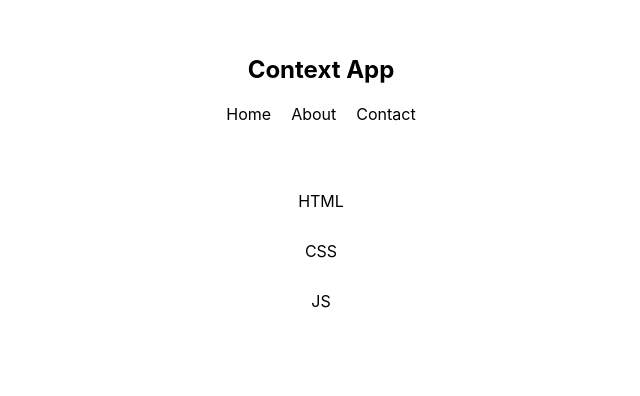
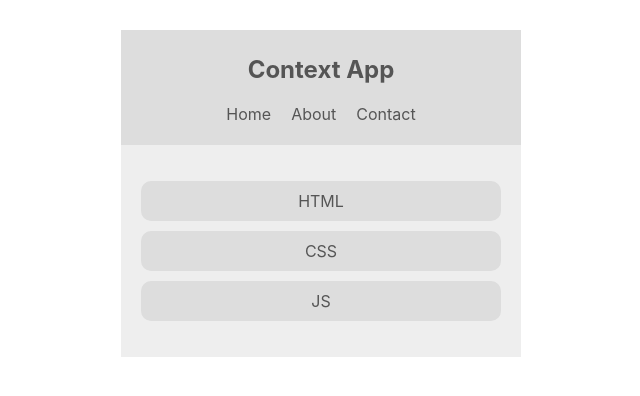
Before and after one commit to jackniu/react-demo, a React (Create React App) app: page / in a window 1280 px wide. Shown: the top 396 px of the page, without its empty margins (319-959 px from the left). Built offline with nearby package versions, Linux system fonts and the light colour scheme.

Commit message:
Method 1: use contextType to get state.

```diff
--- a/src/components/BookList.js
+++ b/src/components/BookList.js
@@ -1,13 +1,18 @@
 import React, { Component } from 'react'
+import { ThemeContext } from '../contexts/ThemeContext'
 
 export class BookList extends Component {
+    // 只有类组件才可以使用static，函数组件请参照官方文档；
+    static contextType = ThemeContext;
     render() {
+        const { isLightTheme, light, dark } = this.context;
+        const theme = isLightTheme ? light : dark;
         return (
-            <div className="book-list">
+            <div className="book-list" style={{ background: theme.bg, color: theme.syntax }}>
                 <ul>
-                    <li>HTML</li>
-                    <li>CSS</li>
-                    <li>JS</li>
+                    <li style={{ background: theme.ui }}>HTML</li>
+                    <li style={{ background: theme.ui }}>CSS</li>
+                    <li style={{ background: theme.ui }}>JS</li>
                 </ul>
             </div>
         )
--- a/src/components/Navbar.js
+++ b/src/components/Navbar.js
@@ -1,10 +1,14 @@
 import React, { Component, createContext } from 'react'
+import { ThemeContext } from '../contexts/ThemeContext';
 
 export class Navbar extends Component {
+    static contextType = ThemeContext;
     render() {
+        // console.log(this.context);
+        const { isLightTheme, light, dark } = this.context;
+        const theme = isLightTheme ? light : dark;
         return (
-            <div>
-                <nav>
+            <nav style={{ background: theme.ui, color: theme.syntax }}>
                 <h1>Context App</h1>
                 <ul>
                     <li>Home</li>
@@ -12,7 +16,6 @@ export class Navbar extends Component {
                     <li>Contact</li>
                 </ul>
             </nav>
-            </div>
         )
     }
 }
--- a/src/contexts/ThemeContext.js
+++ b/src/contexts/ThemeContext.js
@@ -1,7 +1,7 @@
 import React, { createContext, Component } from 'react'
 
 // 1. 创建context，保存在变量ThemeContext里
-const ThemeContext = createContext();
+export const ThemeContext = createContext();
 
 export class ThemeContextProvider extends Component {
     // 创建共享的数据，存在state里
```
Lines whose indentation alone changed are shown as unchanged.
